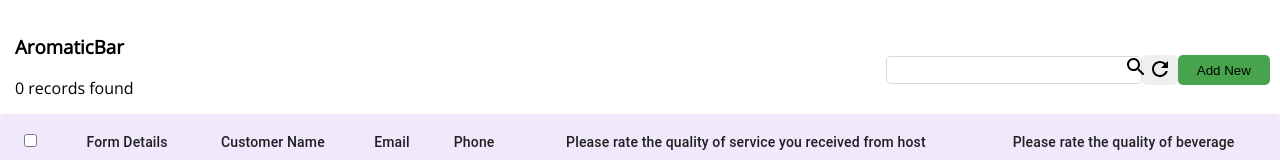
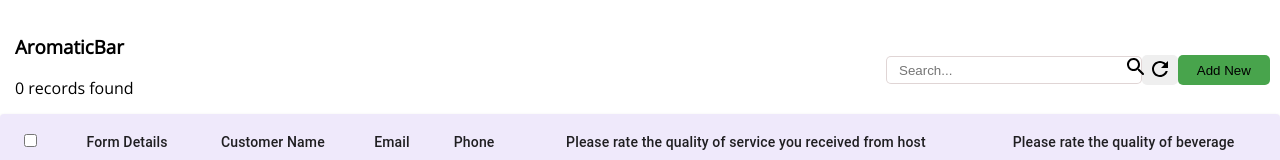
Before and after one commit to AsutoshAcharya/React_F-G_AsutoshAcharya, a React (Create React App) app: page /confirmation/Details in a window 1280 px wide. Shown: the top 160 px of the page. Built offline with nearby package versions, Linux system fonts and the light colour scheme; the HTML template or start-up script is replaced by a standard one.

Commit message:
filtering table content depending on your input

```diff
--- a/src/components/Details/Details.js
+++ b/src/components/Details/Details.js
@@ -6,8 +6,9 @@ import TableHead from "@mui/material/TableHead";
 import TableRow from "@mui/material/TableRow";
 import Paper from "@mui/material/Paper";
 import DetailsHeader from "../DetailsHeader/DetailsHeader";
-
+import { useState } from "react";
 function Details() {
+  const [searchTerm, setSearchTerm] = useState("");
   function allStorage() {
     var values = [],
       keys = Object.keys(localStorage),
@@ -21,13 +22,18 @@ function Details() {
   }
   const rows = allStorage();
 
+  const getData = (event) => {
+    setSearchTerm(event.target.value);
+  };
+  console.log(searchTerm);
+
   return (
     <div>
-      <DetailsHeader data={rows}/>
-    <TableContainer component={Paper} >
-      <Table sx={{ width:'150%', height: "40vh" }} aria-label="simple table">
+      <DetailsHeader data={rows} getData={getData} />
+      <TableContainer component={Paper}>
+        <Table sx={{ width: "150%", height: "40vh" }} aria-label="simple table">
           <TableHead>
-          <TableRow sx={{backgroundColor:'rgb(239, 233, 251)'}}>
+            <TableRow sx={{ backgroundColor: "rgb(239, 233, 251)" }}>
               <TableCell align="center">
                 <input type="checkbox" name="" id="" />
               </TableCell>
@@ -48,7 +54,20 @@ function Details() {
             </TableRow>
           </TableHead>
           <TableBody>
-          {rows.map((row) => (
+            {rows
+              .filter((val) => {
+                if (searchTerm === "") {
+                  return val;
+                }
+                 else if (
+                  val.name.toLowerCase().includes(searchTerm.toLowerCase()) ||
+                  val.phone.includes(searchTerm) ||
+                  val.email.toLowerCase().includes(searchTerm.toLowerCase())
+                ) {
+                  return val;
+                }
+              })
+              .map((row) => (
                 <TableRow
                   key={row.id}
                   sx={{ "&:last-child td, &:last-child th": { border: 0 } }}
@@ -56,8 +75,10 @@ function Details() {
                   <TableCell>
                     <input type="checkbox" name="" id="" />
                   </TableCell>
-              <TableCell sx={{color:''}}>View Details</TableCell>
-              <TableCell>{row.name}</TableCell>
+                  <TableCell sx={{ color: "" }} align="center">
+                    View Details
+                  </TableCell>
+                  <TableCell align="center">{row.name}</TableCell>
                   <TableCell component="th" scope="row">
                     {row.email}
                   </TableCell>
--- a/src/components/DetailsHeader/DetailsHeader.css
+++ b/src/components/DetailsHeader/DetailsHeader.css
@@ -25,6 +25,7 @@
   height: 30px;
   width: 25%;
   border-radius: 5px;
+  cursor: pointer;
 }
 .refresh {
   border: none;
--- a/src/components/DetailsHeader/DetailsHeader.js
+++ b/src/components/DetailsHeader/DetailsHeader.js
@@ -2,18 +2,33 @@ import React from "react";
 import "./DetailsHeader.css";
 import SearchRoundedIcon from "@mui/icons-material/SearchRounded";
 import RefreshIcon from "@mui/icons-material/Refresh";
+
 function DetailsHeader(props) {
+  // const [searchTerm, setSearchTerm] = useState("");
+  const refreshPage = () => {
+    window.location.reload(false);
+  };
+
   return (
     <div className="heading">
-     <div>
-     <h3 className="h3">AromaticBar</h3>
-      {props.data.length} records found
-     </div>
+      <div>
+        <h3 className="h3">AromaticBar</h3>
+        {props.data.length} records found
+      </div>
       <div className="input-icons">
-        <input type="text" name="" id="" className="input-field"/>
+        <input
+          type="text"
+          name=""
+          id=""
+          className="input-field"
+          placeholder="Search..."
+          onChange={props.getData}
+        />
         <SearchRoundedIcon className="icon" />
-        <button className="refresh">
-          <RefreshIcon className="refresh"/>
+        <button
+          className="refresh"
+          onClick={refreshPage}>
+          <RefreshIcon className="refresh" />
         </button>
         <button className="add-new">Add New</button>
       </div>
```
Lines whose indentation alone changed are shown as unchanged.
